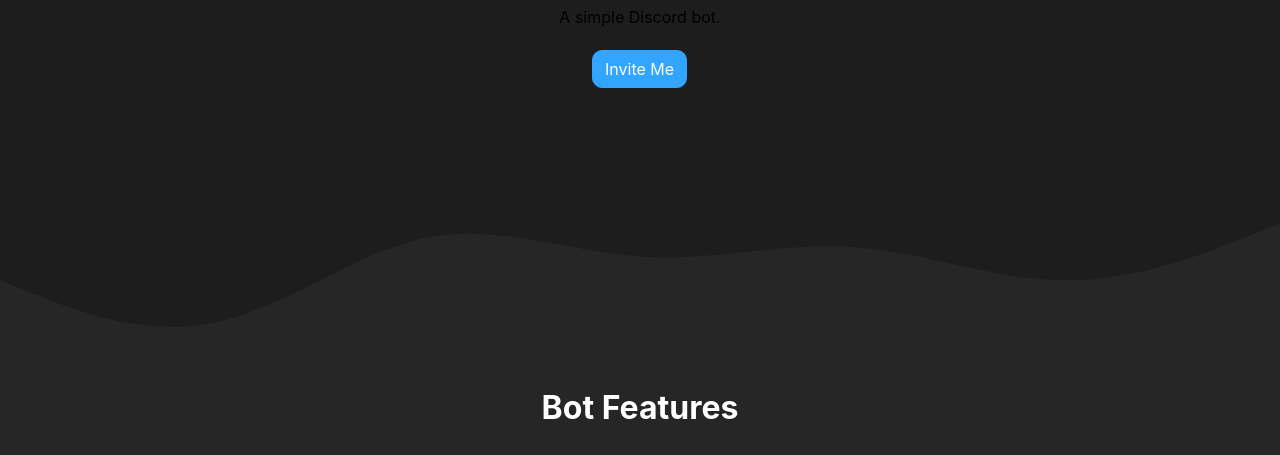
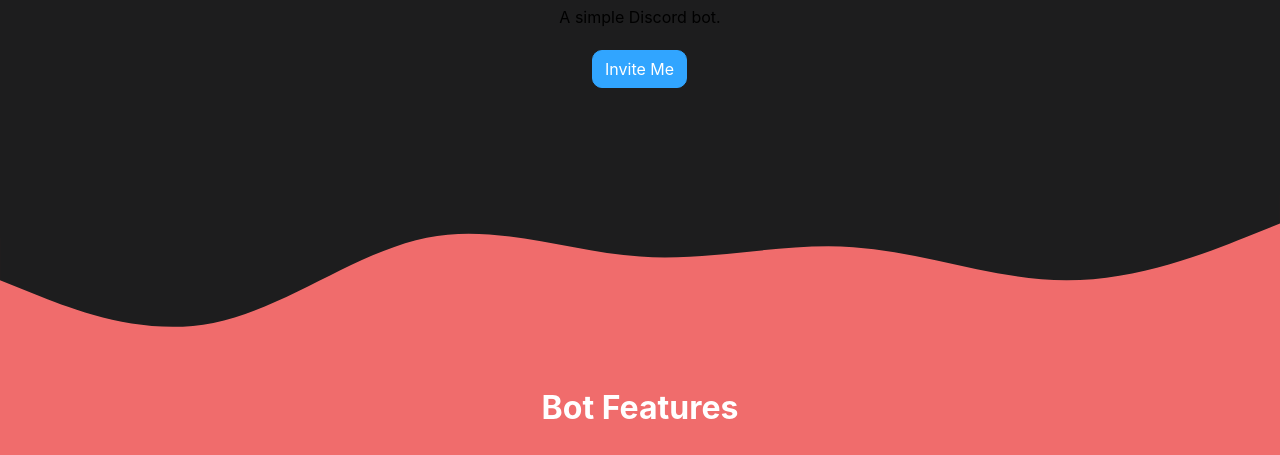
Before and after one commit to DevSimpler/website, a plain HTML site: page index.html in a window 1280 px wide. Shown: the part 345-800 px from the top of the page. Drawn offline with nearby package versions, Linux system fonts and the light colour scheme; files whose address does not match are found by name.

Commit message:
Update styles.css

```diff
--- a/assets/css/styles.css
+++ b/assets/css/styles.css
@@ -1,7 +1,7 @@
 :root {
   --main-color: #31a5ff;
   --background: #1d1d1e;
-  --secondary: #262626;
+  --secondary: #f06c6c;
   --link: #31a5ff;
   --text-color: #fff;
   --secondary-text-color: #000000;
```
